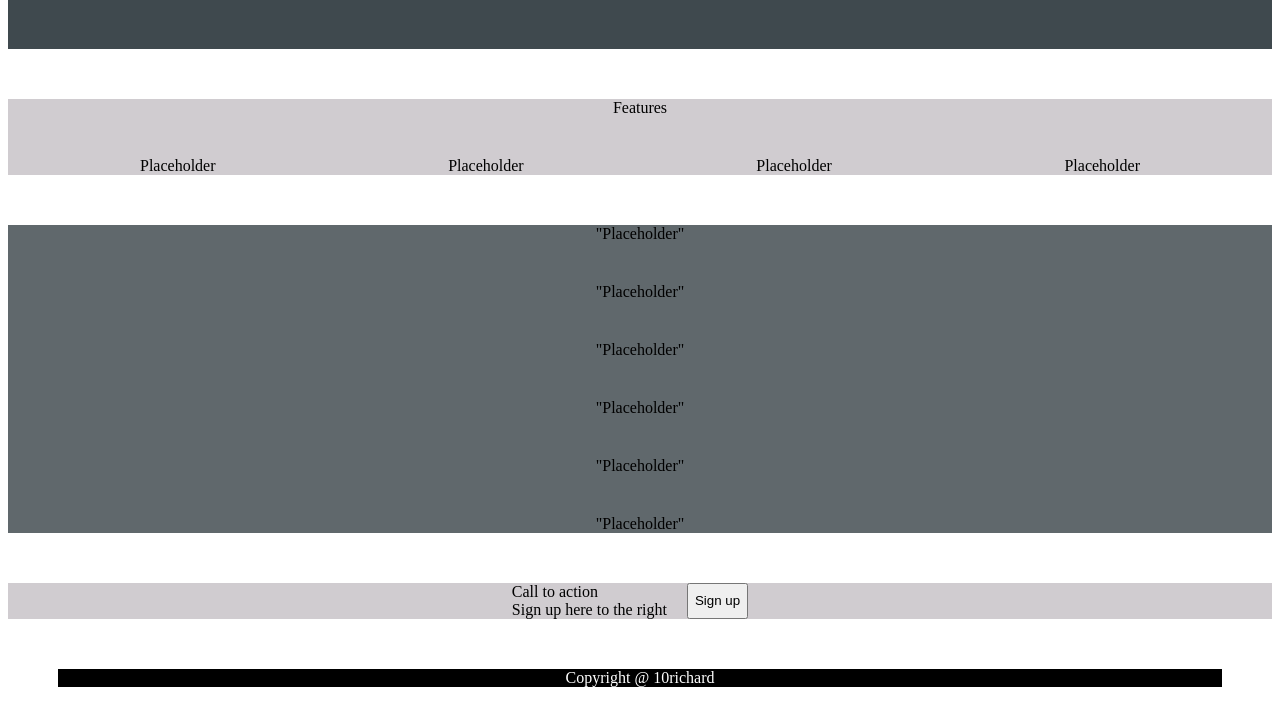
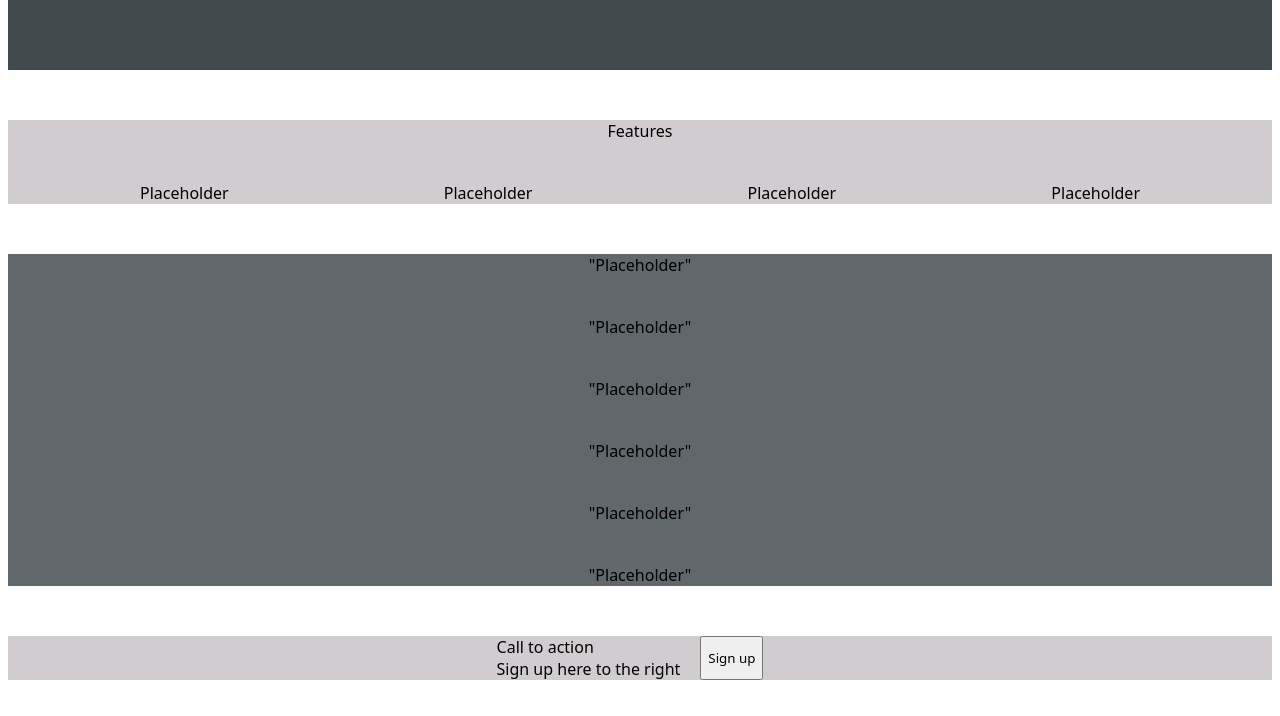
Before and after one commit to 10richard/product-page-practice, a plain HTML site: page index.html in a window 1280 px wide. Shown: the part 254-970 px from the top of the page. Drawn offline with Linux system fonts and the light colour scheme.

Commit message:
Add font family
Set "font-family" using universal selector (*)

```diff
--- a/style.css
+++ b/style.css
@@ -1,3 +1,7 @@
+* {
+    font-family: system-ui, -apple-system, BlinkMacSystemFont, 'Segoe UI', Roboto, Oxygen, Ubuntu, Cantarell, 'Open Sans', 'Helvetica Neue', sans-serif;
+}
+
 a {
     text-decoration: none;
     color: white;
```
